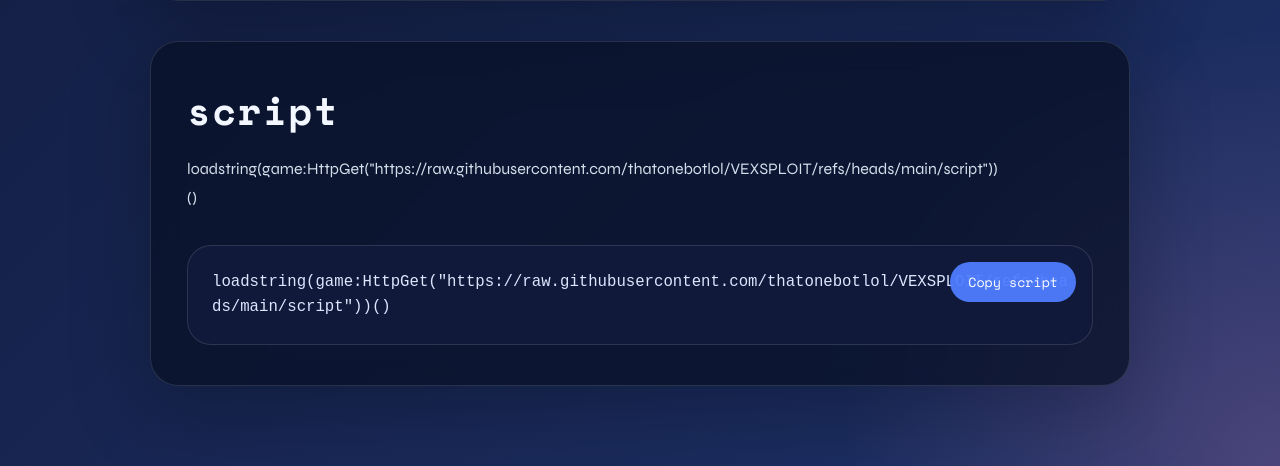
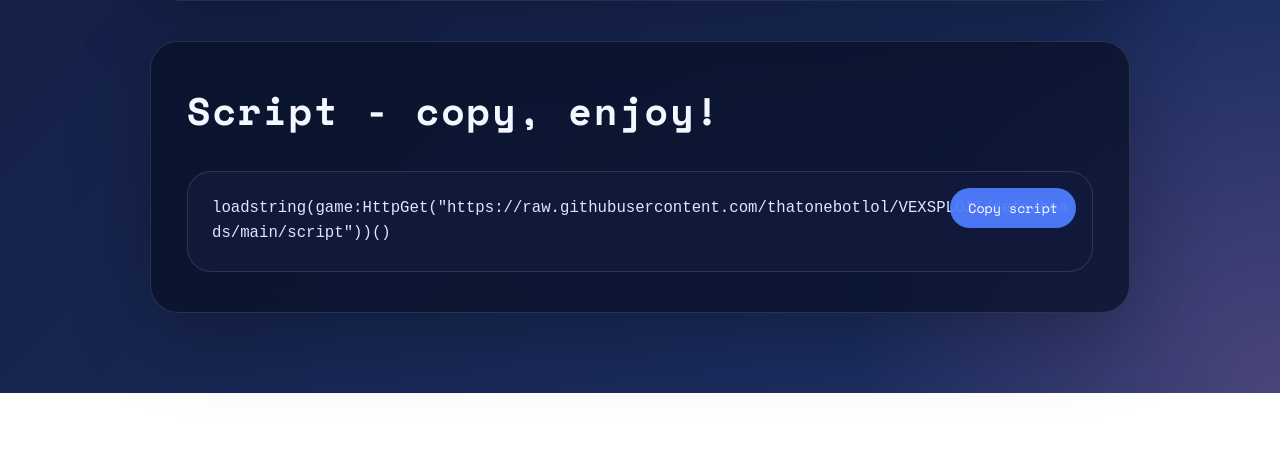
Before and after one commit to ThatLOn/VexWeb, a plain HTML site: page index.html in a window 1280 px wide. Shown: the part 1318-1784 px from the top of the page. After the commit the page ends 1711 px from the top, so only its background shows below. Drawn offline with nearby package versions, Linux system fonts and the light colour scheme.

Commit message:
Update index.html

```diff
--- a/index.html
+++ b/index.html
@@ -304,8 +304,7 @@
 
         <section id="script" class="section">
             <div class="section-header">
-                <h2>script</h2>
-                <p>loadstring(game:HttpGet("https://raw.githubusercontent.com/thatonebotlol/VEXSPLOIT/refs/heads/main/script"))()</p>
+                <h2>Script - copy, enjoy!</h2>
             </div>
             <div class="code-block">
                 <code id="scriptCode">loadstring(game:HttpGet("https://raw.githubusercontent.com/thatonebotlol/VEXSPLOIT/refs/heads/main/script"))()</code>
```
